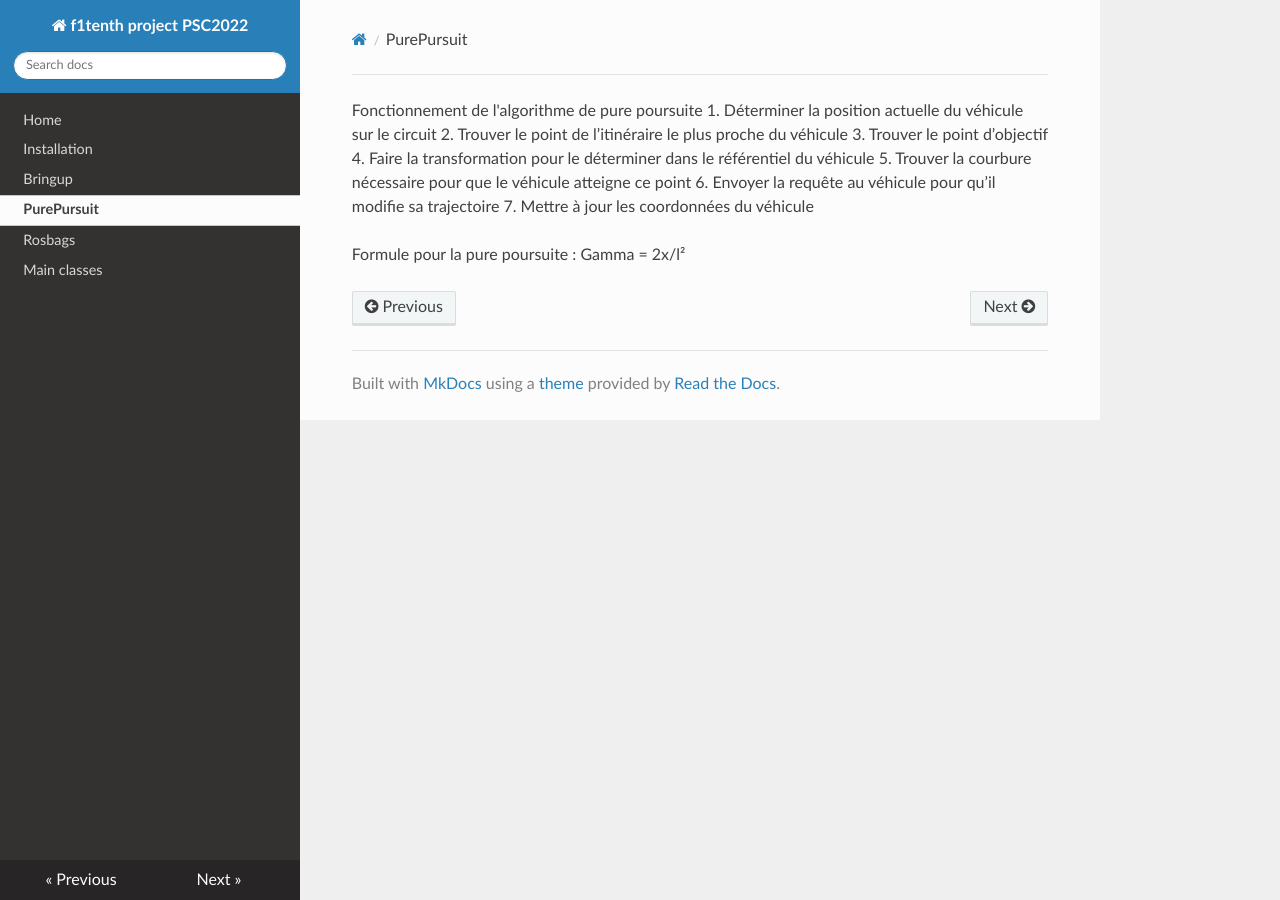
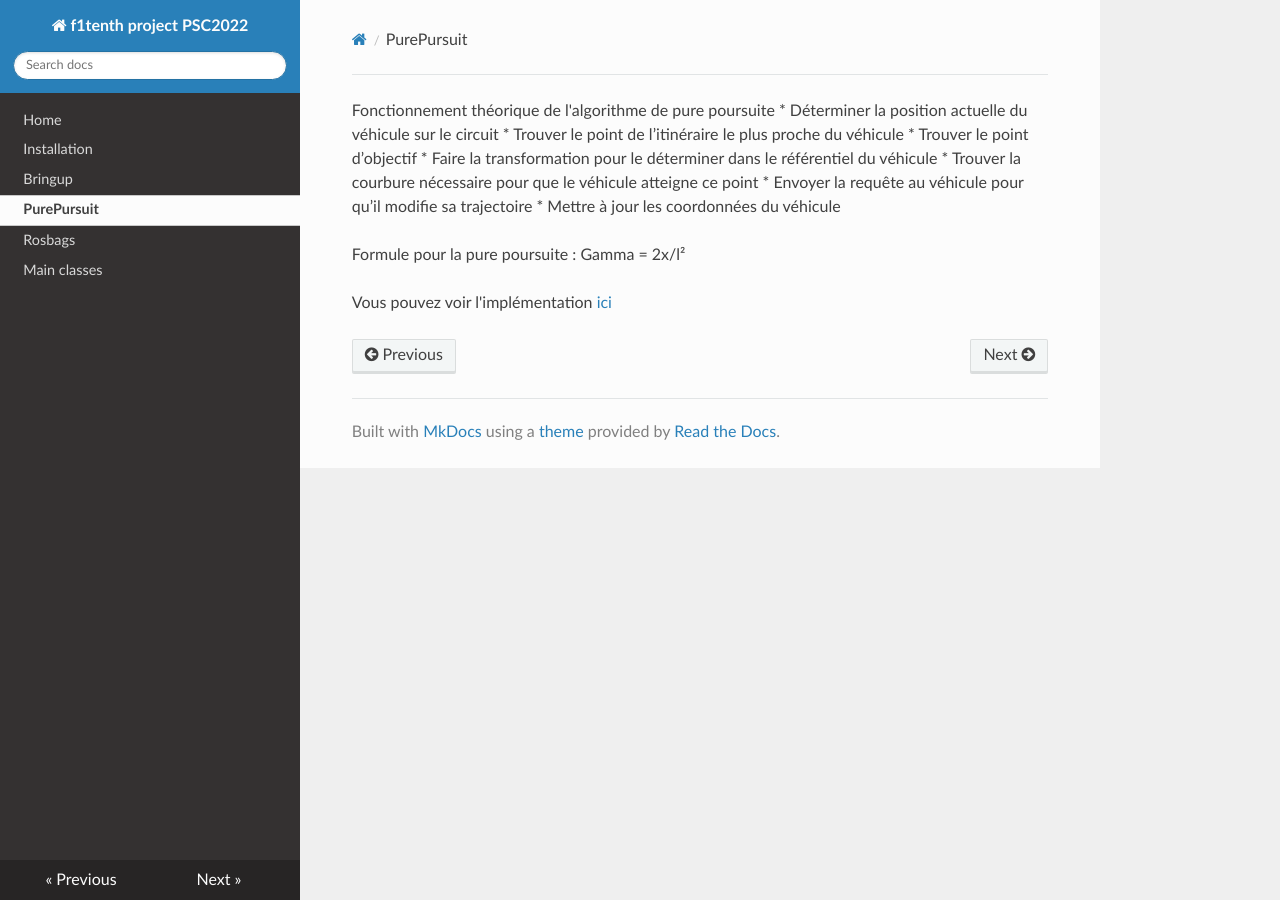
Before and after one commit to pe712/PSC, an MkDocs documentation site: the page built from docs/docs/purepursuit.md, in a window 1280 px wide. Built offline with MkDocs 1.6.1, drawn with Linux system fonts in a browser that asks for light colours; nearby versions of some CDN libraries.

Commit message:
Update purepursuit.md

```diff
--- a/docs/docs/purepursuit.md
+++ b/docs/docs/purepursuit.md
@@ -1,11 +1,13 @@
-Fonctionnement de l'algorithme de pure poursuite
-1. Déterminer la position actuelle du véhicule sur le circuit
-2. Trouver le point de l’itinéraire le plus proche du véhicule
-3. Trouver le point d’objectif
-4. Faire la transformation pour le déterminer dans le référentiel du véhicule
-5. Trouver la courbure nécessaire pour que le véhicule atteigne ce point
-6. Envoyer la requête au véhicule pour qu’il modifie sa trajectoire
-7. Mettre à jour les coordonnées du véhicule
+Fonctionnement théorique de l'algorithme de pure poursuite
+*  Déterminer la position actuelle du véhicule sur le circuit
+*  Trouver le point de l’itinéraire le plus proche du véhicule
+*  Trouver le point d’objectif
+*  Faire la transformation pour le déterminer dans le référentiel du véhicule
+*  Trouver la courbure nécessaire pour que le véhicule atteigne ce point
+*  Envoyer la requête au véhicule pour qu’il modifie sa trajectoire
+*  Mettre à jour les coordonnées du véhicule
 
 Formule pour la pure poursuite :
 Gamma = 2x/l²
+
+Vous pouvez voir l'implémentation [ici](https://github.com/pe712/PSC/blob/main/node/pure_pursuit.py)
```
